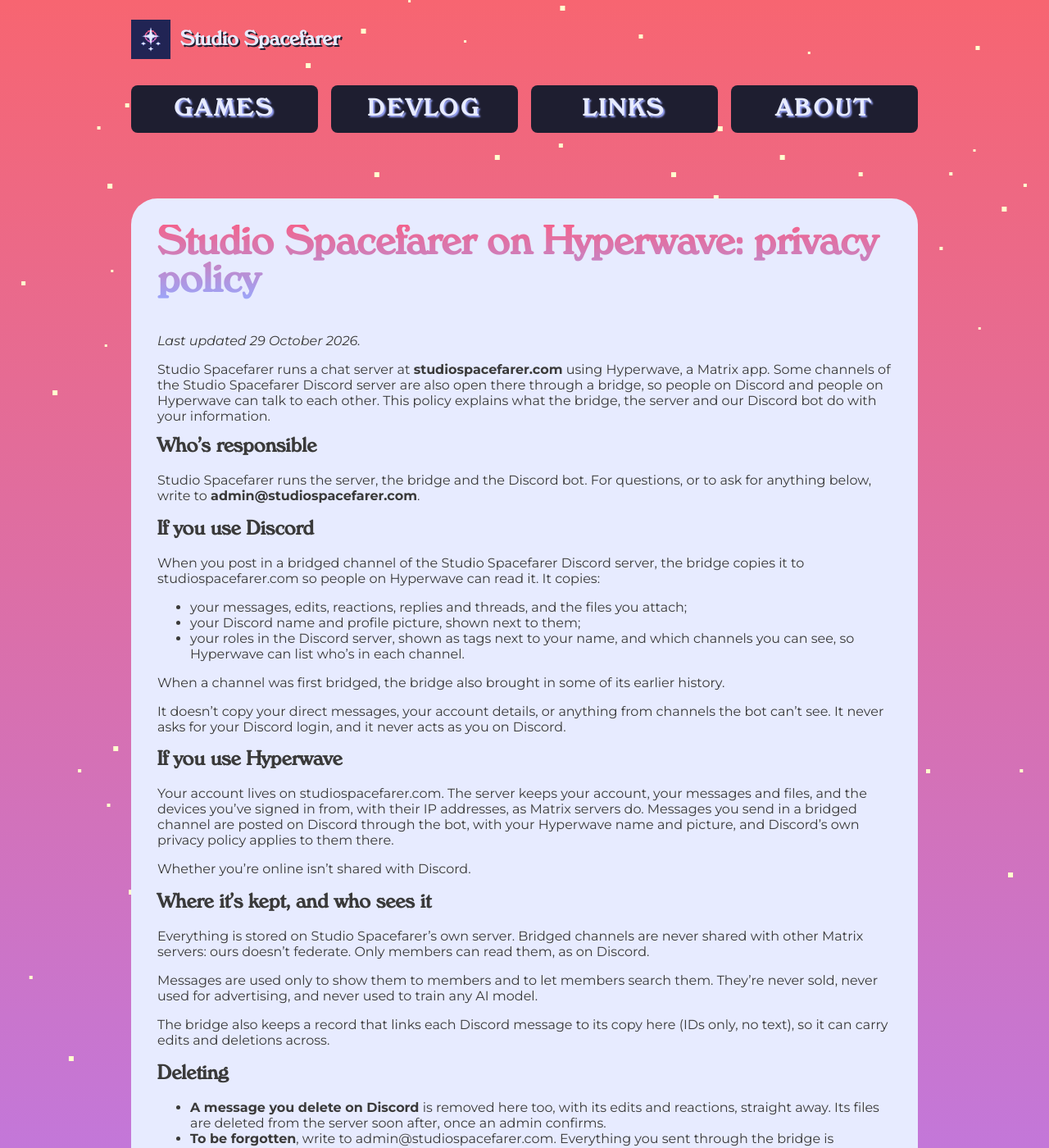
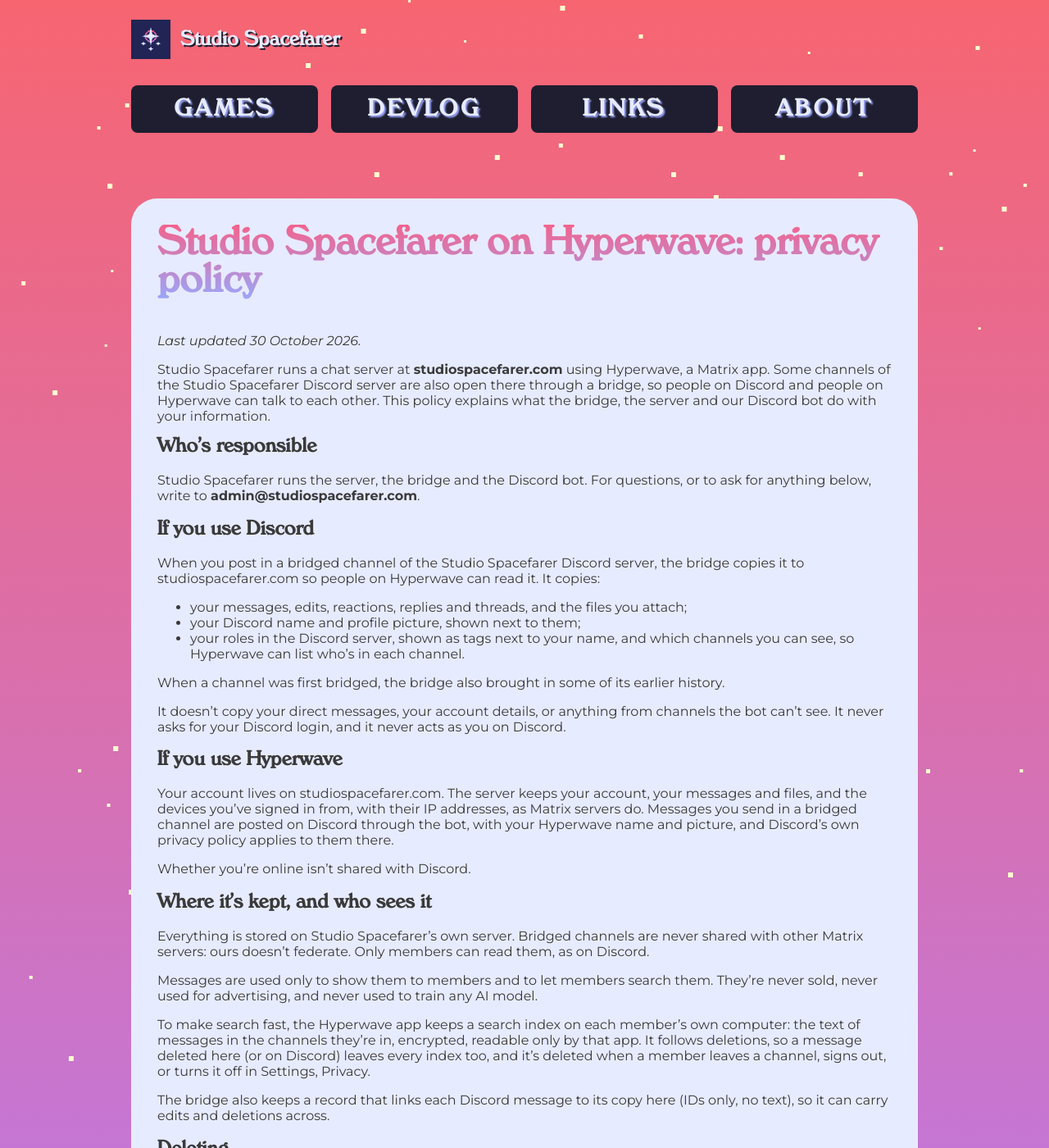
Before and after one commit to mrdaneeyul/mrdaneeyul.github.io, a Jekyll site: the page built from hyperwave/privacy/index.html, in a window 1280 px wide and 1400 px high. Shown: the whole window at 82% size. Built offline with Jekyll 4.4.1, drawn with Linux system fonts in a browser that asks for light colours; nearby versions of some CDN libraries; comment, search, counter and statistics services are not loaded.

Commit message:
Hyperwave privacy policy: the on-device search index
Co-Authored-By: Claude Opus 5.5 <noreply@anthropic.com>
Claude-Session: https://claude.ai/code/session_017Mx6DapKvztpa4PB3i3hh2

```diff
--- a/hyperwave/privacy/index.html
+++ b/hyperwave/privacy/index.html
@@ -10,7 +10,7 @@ description: How Studio Spacefarer's Hyperwave server and its Discord bridge han
 {%- capture policy -%}
 # Studio Spacefarer on Hyperwave: privacy policy
 
-*Last updated 29 October 2026.*
+*Last updated 30 October 2026.*
 
 Studio Spacefarer runs a chat server at **studiospacefarer.com** using
 Hyperwave, a Matrix app. Some channels of the Studio Spacefarer Discord
@@ -63,6 +63,12 @@ Messages are used only to show them to members and to let members search
 them. They're never sold, never used for advertising, and never used to
 train any AI model.
 
+To make search fast, the Hyperwave app keeps a search index on each
+member's own computer: the text of messages in the channels they're in,
+encrypted, readable only by that app. It follows deletions, so a message
+deleted here (or on Discord) leaves every index too, and it's deleted when
+a member leaves a channel, signs out, or turns it off in Settings, Privacy.
+
 The bridge also keeps a record that links each Discord message to its copy
 here (IDs only, no text), so it can carry edits and deletions across.
 
```
